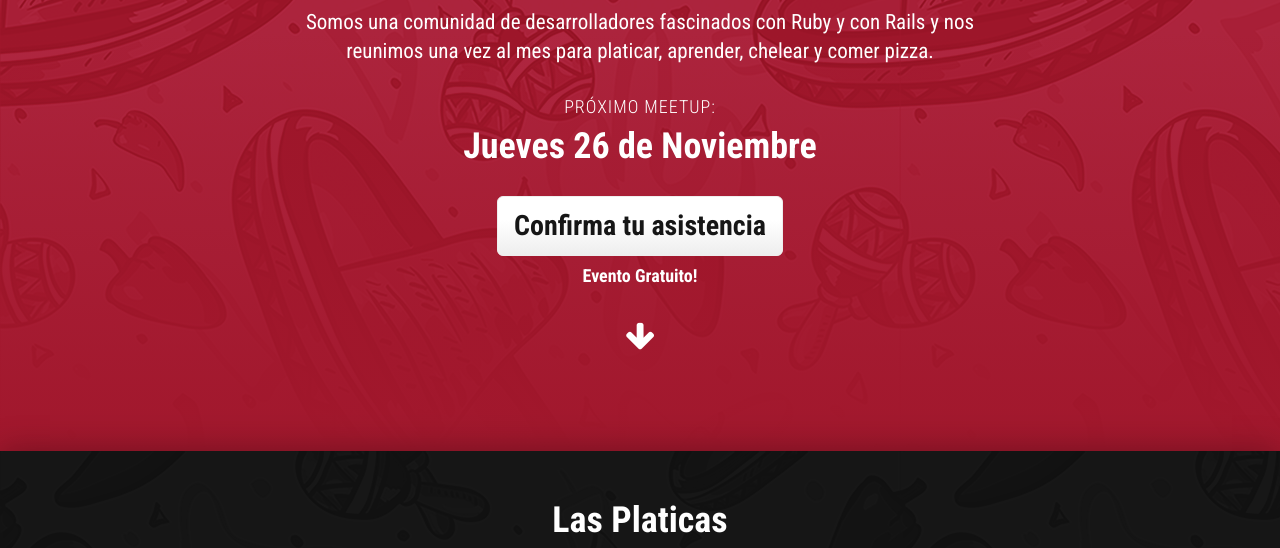
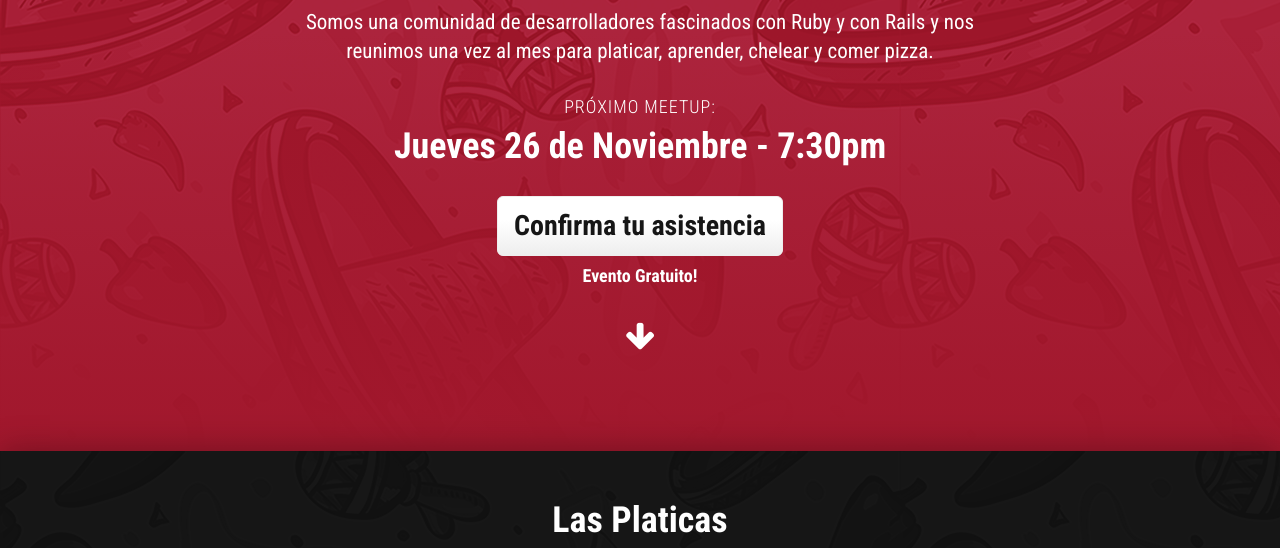
Before and after one commit to chilangodev/chilangodev.com, a plain HTML site: page _site/index.html in a window 1280 px wide. Shown: the part 250-798 px from the top of the page. Drawn offline with Linux system fonts and the light colour scheme; some packages are replaced by stand-ins of ours.

Commit message:
add hour

```diff
--- a/_site/index.html
+++ b/_site/index.html
@@ -20,7 +20,7 @@
               <h4 class="uppercase">
                 Próximo Meetup:
               </h4>
-              <h1 class="unmargin-top">Jueves 26 de Noviembre</h1>
+              <h1 class="unmargin-top">Jueves 26 de Noviembre - 7:30pm</h1>
             </div>
             <a class="btn btn-primary btn-lg" target="_blank" href="http://www.meetup.com/es/Chilango-Rails/">Confirma tu asistencia</a>
             <h4>Evento Gratuito!</h4>
```
Also changed, not shown: index.html (+1 -1 lines).
